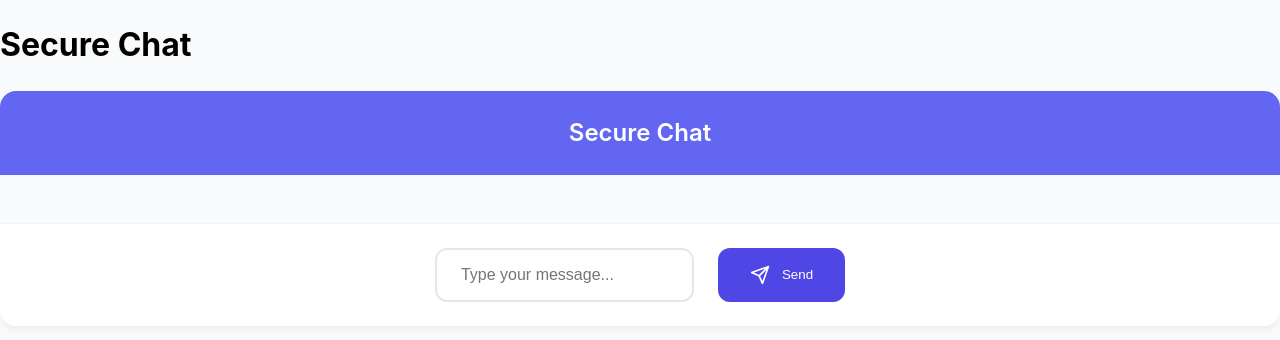
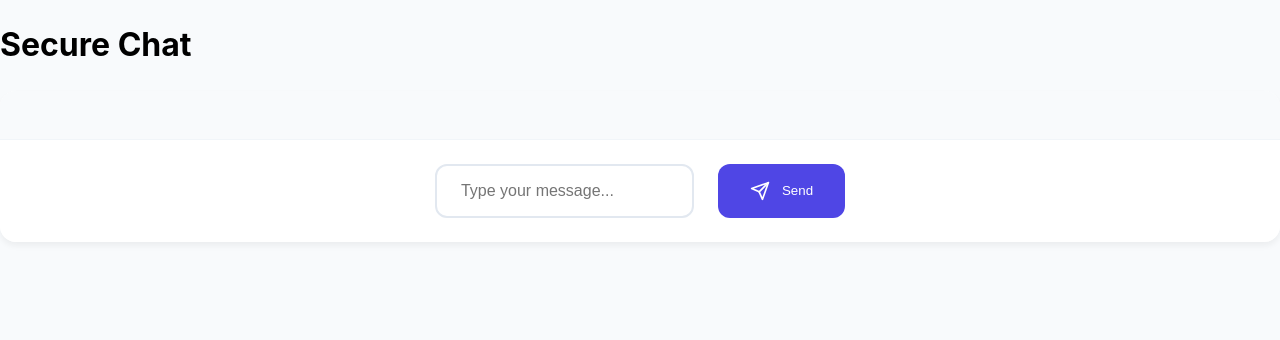
Before and after one commit to SaraLaouini1/chatbot, a React (Vite) app: page / in a window 1280 px wide. Shown: the top 340 px of the page. Built offline with nearby package versions, Linux system fonts and the light colour scheme.

Commit message:
Chat.tsx

```diff
--- a/src/components/Chat.tsx
+++ b/src/components/Chat.tsx
@@ -65,9 +65,6 @@ export default function Chat() {
 
   return (
     <div className="chat-container">
-      <header className="chat-header">
-        <h1 className="chat-title">Secure Chat</h1>
-      </header>
 
       <div className="messages-container">
         {messages.map((msg) => (
```
